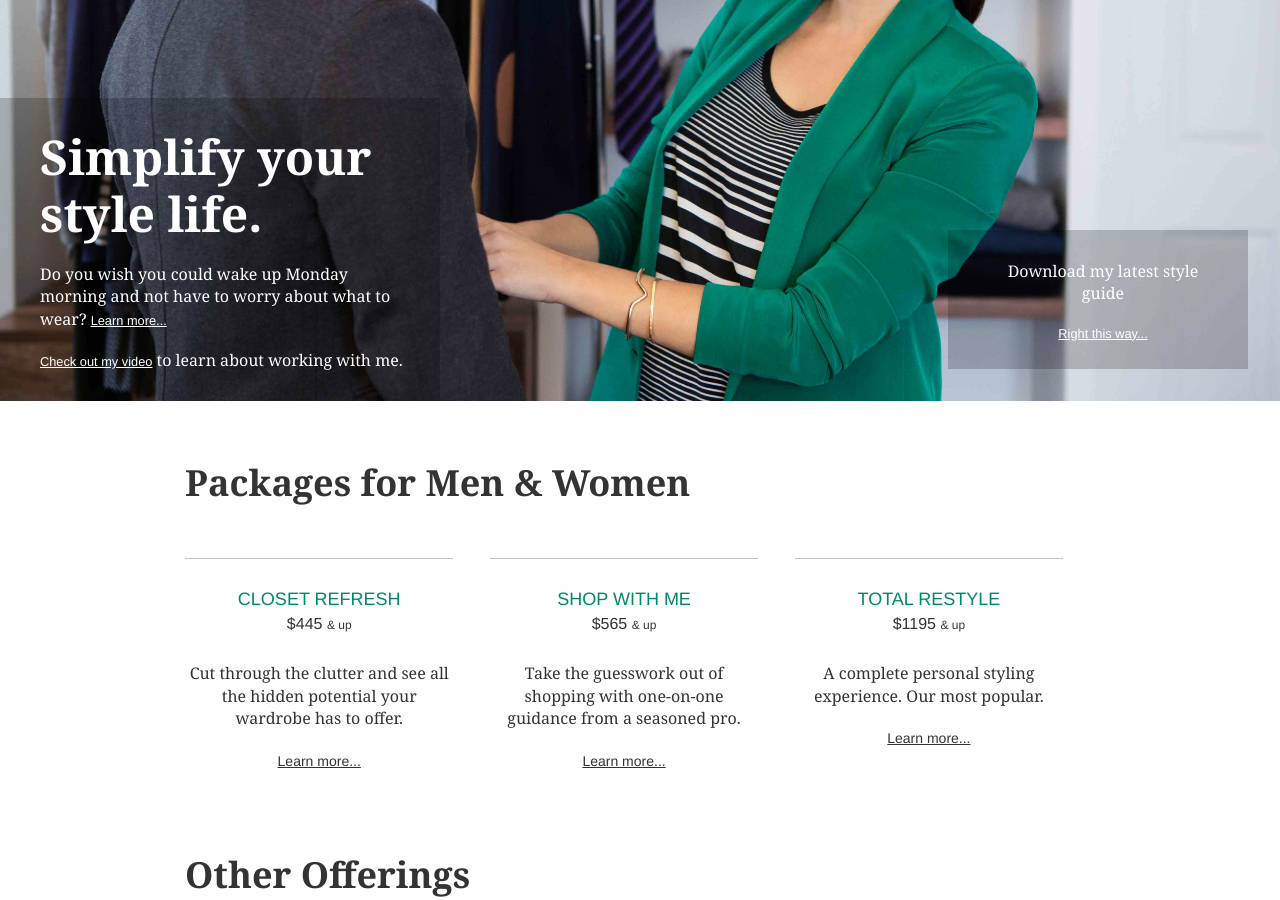
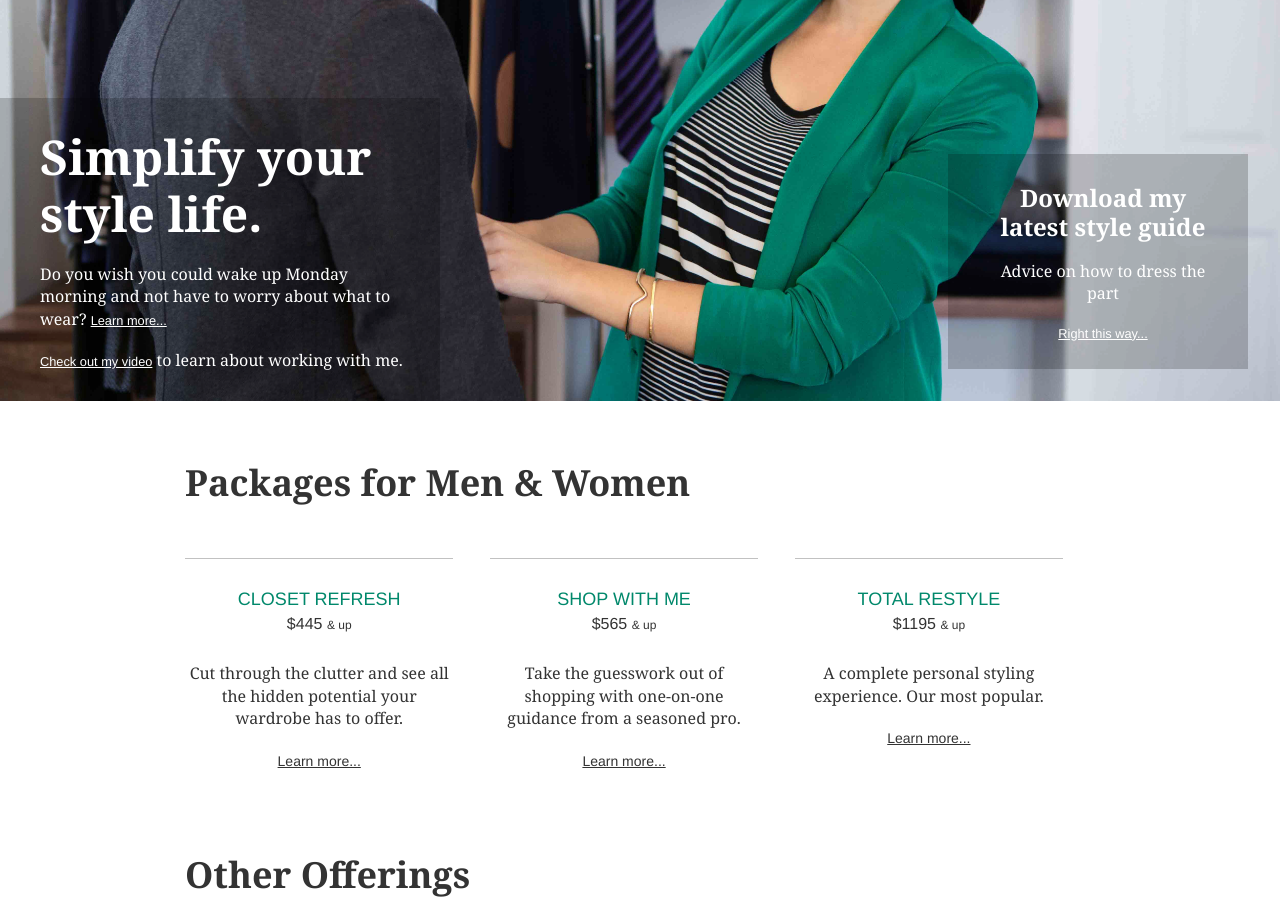
Before and after one commit to btaylor30/bryntaylor.com, a Jekyll site: the page built from index.html, in a window 1280 px wide and 900 px high, scrolled down 420 px. Built offline with Jekyll 4.4.1, drawn with Linux system fonts in a browser that asks for light colours; nearby versions of some CDN libraries; some web fonts are replaced; Markdown is read by kramdown in place of the engine named in the settings.

Commit message:
Updated index.html

```diff
--- a/index.html
+++ b/index.html
@@ -14,8 +14,9 @@ published: true
     <p><a class="video-toggle" href="http://www.youtube.com/watch?v=w01uSblkppw">Check out my video</a> to learn about working with me.</p>
   </article>
   <aside class="book-callout">
-    <p>Download my latest
-      style guide</p>
+    <h1>Download my latest
+      style guide</h1>
+    <p>Advice on how to dress the part</p>
     <p><a href="http://therestylist.us2.list-manage.com/subscribe?u=af94a82e99e0b5bdf5a7d7a1e&id=eea1162356" target="_blank">Right this way...</a></p>
   </aside>
 </section>
```
